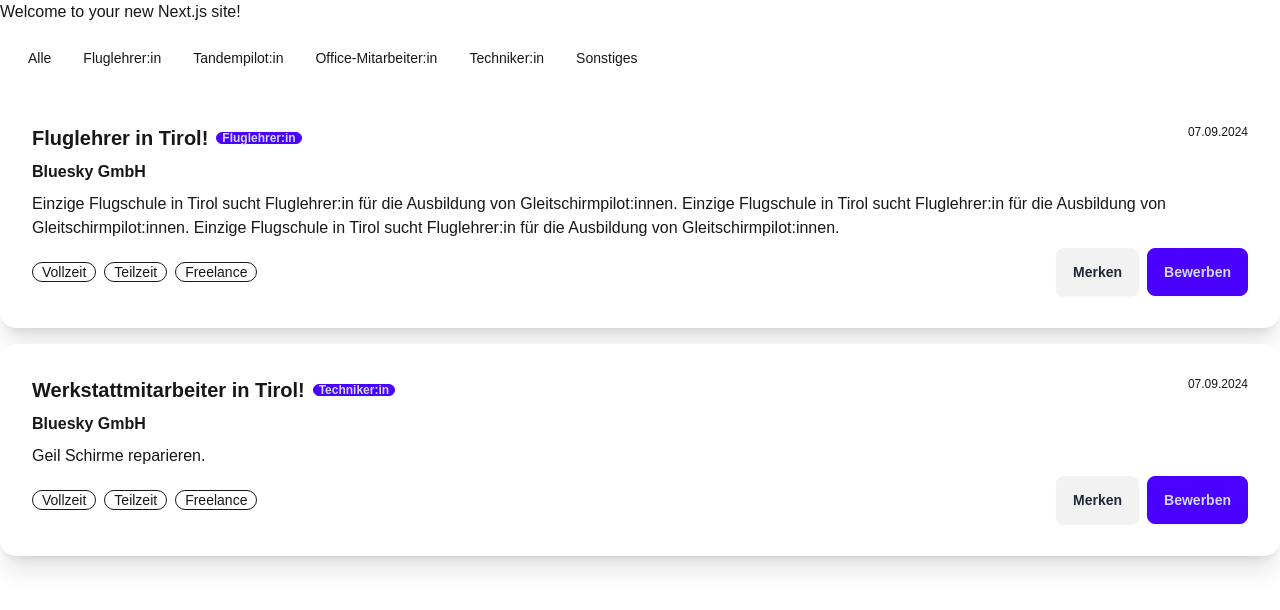
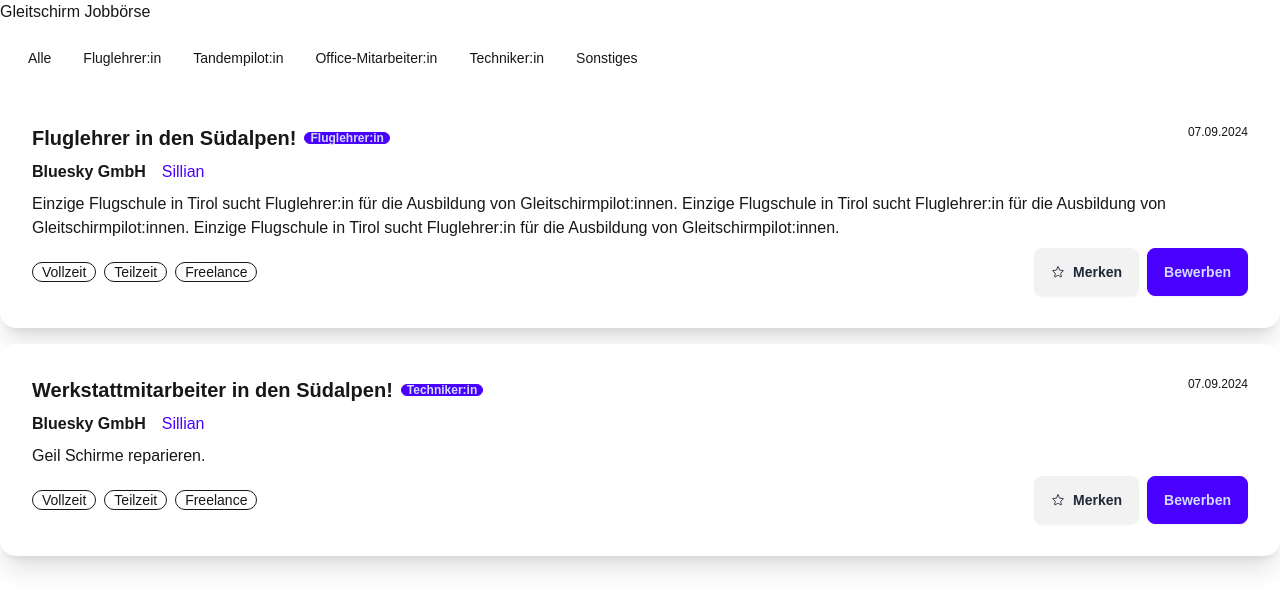
Before and after one commit to TobiasWust/gleitschirmjobs, a Next.js app: page / in a window 1280 px wide. Shown: the top 610 px of the page. Built offline with nearby package versions, Linux system fonts and the light colour scheme.

Commit message:
some more styling

```diff
--- a/package.json
+++ b/package.json
@@ -11,7 +11,9 @@
   "dependencies": {
     "next": "14.2.8",
     "react": "^18",
-    "react-dom": "^18"
+    "react-dom": "^18",
+    "react-icons": "^5.3.0",
+    "zustand": "^4.5.5"
   },
   "devDependencies": {
     "@tailwindcss/typography": "^0.5.15",
--- a/src/app/components/JobCard.tsx
+++ b/src/app/components/JobCard.tsx
@@ -1,4 +1,5 @@
 'use client';
+import { HiOutlineStar } from "react-icons/hi2";
 import { useMemo, useState } from "react"
 import { Job } from "../data/jobs";
 import { getCategoryNameById } from "../data/categories";
@@ -15,7 +16,10 @@ export default function JobCard({ job }: { job: Job }) {
           <h2 className="card-title">{job.title}<span className="badge badge-xs badge-primary">{category}</span></h2>
           <div className="text-xs">{job.date}</div>
         </div>
-        <h3 className="font-semibold">{job.company}</h3>
+        <div className="flex gap-4">
+          <h3 className="font-semibold">{job.company}</h3>
+          <h4 className="text-primary">{job.location}</h4>
+        </div>
         <button className="text-left" type="button" onClick={() => setExpanded(!expanded)}>
           <div className={`${expanded ? "line-clamp-none max-h-40" : "line-clamp-2 max-h-14"} transition-[max-height] duration-500`}>{job.description}</div>
           {/* {expanded ? <span className="text-primary">Weniger anzeigen</span> : <span className="text-primary">Mehr anzeigen</span>} */}
@@ -27,7 +31,7 @@ export default function JobCard({ job }: { job: Job }) {
             }
           </div>
           <div className="card-actions">
-            <button className="btn">Merken</button>
+            <button className="btn"><HiOutlineStar />Merken</button>
             <button className="btn btn-primary">Bewerben</button>
           </div>
         </div>
--- a/src/app/data/jobs.ts
+++ b/src/app/data/jobs.ts
@@ -2,6 +2,7 @@ export type Job = {
   id: number
   title: string;
   company: string;
+  location: string;
   date: string;
   description: string;
   categoryId: number;
@@ -11,8 +12,9 @@ export type Job = {
 const jobs: Job[] = [
   {
     id: 0,
-    title: "Fluglehrer in Tirol!",
+    title: "Fluglehrer in den Südalpen!",
     company: "Bluesky GmbH",
+    location: "Sillian",
     date: "07.09.2024",
     description: "Einzige Flugschule in Tirol sucht Fluglehrer:in für die Ausbildung von Gleitschirmpilot:innen. Einzige Flugschule in Tirol sucht Fluglehrer:in für die Ausbildung von Gleitschirmpilot:innen. Einzige Flugschule in Tirol sucht Fluglehrer:in für die Ausbildung von Gleitschirmpilot:innen.",
     categoryId: 0,
@@ -20,8 +22,9 @@ const jobs: Job[] = [
   },
   {
     id: 2,
-    title: "Werkstattmitarbeiter in Tirol!",
+    title: "Werkstattmitarbeiter in den Südalpen!",
     company: "Bluesky GmbH",
+    location: "Sillian",
     date: "07.09.2024",
     description: "Geil Schirme reparieren.",
     categoryId: 3,
--- a/src/app/page.tsx
+++ b/src/app/page.tsx
@@ -4,7 +4,7 @@ import JobTable from "./components/JobTable";
 export default function Home() {
   return (
     <main className="md:container md:mx-auto">
-      <h1>Welcome to your new Next.js site!</h1>
+      <h1>Gleitschirm Jobbörse</h1>
       <CategoryBar />
       <JobTable />
     </main>
```
Also changed, not shown: 1 other file (tests, documents, lock files or other folders).
